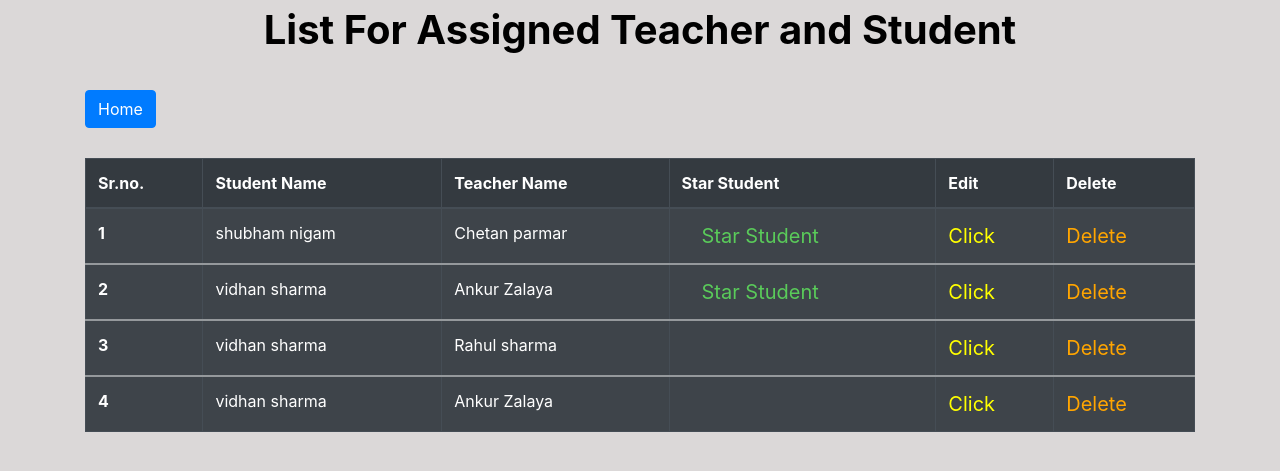
After one commit to akshay2408/TeacherStudentassignmenttask, a Django app: page /assigned_list in a window 1280 px wide. The commit adds this page. Shown: the top 471 px of the page. Run offline with Django 4.2, Linux system fonts and the light colour scheme; data comes from the database, SQL or seed files in the repository; both versions use the stored data as it was after the commit; some libraries are stand-ins or nearby versions.

Commit message:
Completed Assigning teacher to student seaction and add star student feature.

```diff
--- a/TeacherStudentassignmenttask/app/models.py
+++ b/TeacherStudentassignmenttask/app/models.py
@@ -8,7 +8,7 @@ class Teacher(models.Model):
     last_name = models.CharField(max_length=50)
 
     def __str__(self):
-        return f"{self.first_name}"
+        return self.first_name + " " + self.last_name
 
 
 class Student(models.Model):
@@ -16,7 +16,7 @@ class Student(models.Model):
     last_name = models.CharField(max_length=50)
 
     def __str__(self):
-        return f"{self.first_name}"
+        return self.first_name + " " + self.last_name
 
 
 class TeacherStudent(models.Model):
--- /dev/null
+++ b/TeacherStudentassignmenttask/app/templates/app/assigned_list.html
@@ -0,0 +1,67 @@
+{% extends 'app/base.html' %}
+{% block content %}
+
+<style>
+.container{
+  margin-top:30px;
+}
+.text{
+  font-size:40px;
+}
+</style>
+<legend align="center" class="text"><b> List For Assigned Teacher and Student </b></legend>
+
+<section class='text-left container'>
+  <button href="" class="btn btn-primary" type="submit">
+    <a href="{% url 'home' %}" style="color:white;" > Home</a>
+  </button>
+</section>
+
+<div class="container">
+  {% if object_list %}
+  <table class="table table-striped table-bordered table-hover table-dark">
+      <thead>
+
+          <tr>
+              <th scope="col">Sr.no.</th>
+              <th scope="col">Student Name</th>
+              <th scope="col">Teacher Name</th>
+              <th scope="col">Star Student</th>
+              <th scope="col">Edit</th>
+              <th scope="col">Delete</th>
+          </tr>
+      </thead>
+
+      {% for assign in object_list %}
+      <tbody>
+
+          <tr>
+
+              <th scope="row">{{forloop.counter}}</th>
+              <td>{{assign.student}}</td>
+              <td>{{assign.teacher}}</td>
+              <td>
+                <a href="#">
+                    <div class="form-check">
+                        {% if assign.is_star == True %}
+
+                        <a href='#' style = "color:#5acb5a;font-size:20px;"> Star Student </a
+                        {% endif %}
+
+                    </div>
+                </a>
+            </td>
+            <td><a href="{% url 'update_assigned_list' assign.id %}" style = "color:yellow;font-size:20px;" >Click</a></td>
+              <td><a href="{% url 'delete_assigned_list' assign.id %}" style = "color:orange;font-size:20px;">Delete</a></td>
+
+          </tr>
+          {% endfor %}
+          {% else %}
+            <br><br>
+              <h1 align='center'> List Not Found <h1>
+          {% endif %}
+
+      </tbody>
+  </table>
+</div>
+{% endblock content %}
--- a/TeacherStudentassignmenttask/app/templates/app/home.html
+++ b/TeacherStudentassignmenttask/app/templates/app/home.html
@@ -36,7 +36,7 @@
           <h5 align="center" class="card-title">Assign Teacher</h5>
           <p class="card-text">Assign Teacher for Student and also add start for favourite student</p>
           <section align="center">
-            <a href="{% url 'student' %}" class="btn btn-primary">Click Here</a>
+            <a href="{% url 'assign_teacher' %}" class="btn btn-primary">Click Here</a>
           </section>
         </div>
       </div>
--- a/TeacherStudentassignmenttask/app/urls.py
+++ b/TeacherStudentassignmenttask/app/urls.py
@@ -12,4 +12,8 @@ urlpatterns = [
     path('student_list', views.StudentList.as_view(), name='student_list'),
     path('student_teacher/<int:pk>', views.UpdateStudent.as_view(), name='update_student'),
     path('delete_student/<int:pk>', views.DeleteStudent.as_view(), name='delete_student'),
+	path('assign_teacher', views.AssignTeacher.as_view(), name='assign_teacher'),
+	path('assigned_list', views.AssignedTeacherStudentList.as_view(), name='assigned_list'),
+	path('update_assigned_list/<int:pk>', views.UpdateAssignedTeacherStudent.as_view(), name='update_assigned_list'),
+    path('delete_assigned_list/<int:pk>', views.DeleteAssignedTeacherStudent.as_view(), name='delete_assigned_list'),
 ]
--- a/TeacherStudentassignmenttask/app/views.py
+++ b/TeacherStudentassignmenttask/app/views.py
@@ -85,3 +85,41 @@ class DeleteStudent(DeleteView):
 
     def delete_teacher(request, pk):
         student = get_object_or_404(Student, id=pk)
+
+
+class AssignTeacher(CreateView):
+    model = TeacherStudent
+    template_name = "app/assign_teacher.html"
+    fields = ['teacher', 'student', 'is_star']
+    success_url = reverse_lazy("assign_teacher")
+
+    def form_valid(self, form):
+        return super(AssignTeacher, self).form_valid(form)
+
+
+class AssignedTeacherStudentList(ListView):
+    model = TeacherStudent
+    template_name = "app/assigned_list.html"
+
+    def get_context_data(self, **kwargs):
+        context = super().get_context_data(**kwargs)
+        return context
+
+
+class UpdateAssignedTeacherStudent(UpdateView):
+    model = TeacherStudent
+    template_name = "app/update_assigned_list.html"
+    fields = ['teacher', 'student', 'is_star']
+    success_url = reverse_lazy("assigned_list")
+
+    def update_assigned_list(request, pk):
+        assigned_list = get_object_or_404(TeacherStudent, id=pk)
+
+
+class DeleteAssignedTeacherStudent(DeleteView):
+    model = TeacherStudent
+    template_name = "app/delete_assigned_list.html"
+    success_url = reverse_lazy("assigned_list")
+
+    def delete_assigned_list(request, pk):
+        student = get_object_or_404(TeacherStudent, id=pk)
```
Also changed, not shown: TeacherStudentassignmenttask/app/templates/app/assign_teacher.html (added, +37 -0 lines), TeacherStudentassignmenttask/app/templates/app/delete_assigned_list.html (added, +15 -0 lines), TeacherStudentassignmenttask/app/templates/app/update_assigned_list.html (added, +32 -0 lines), TeacherStudentassignmenttask/db.sqlite3.
